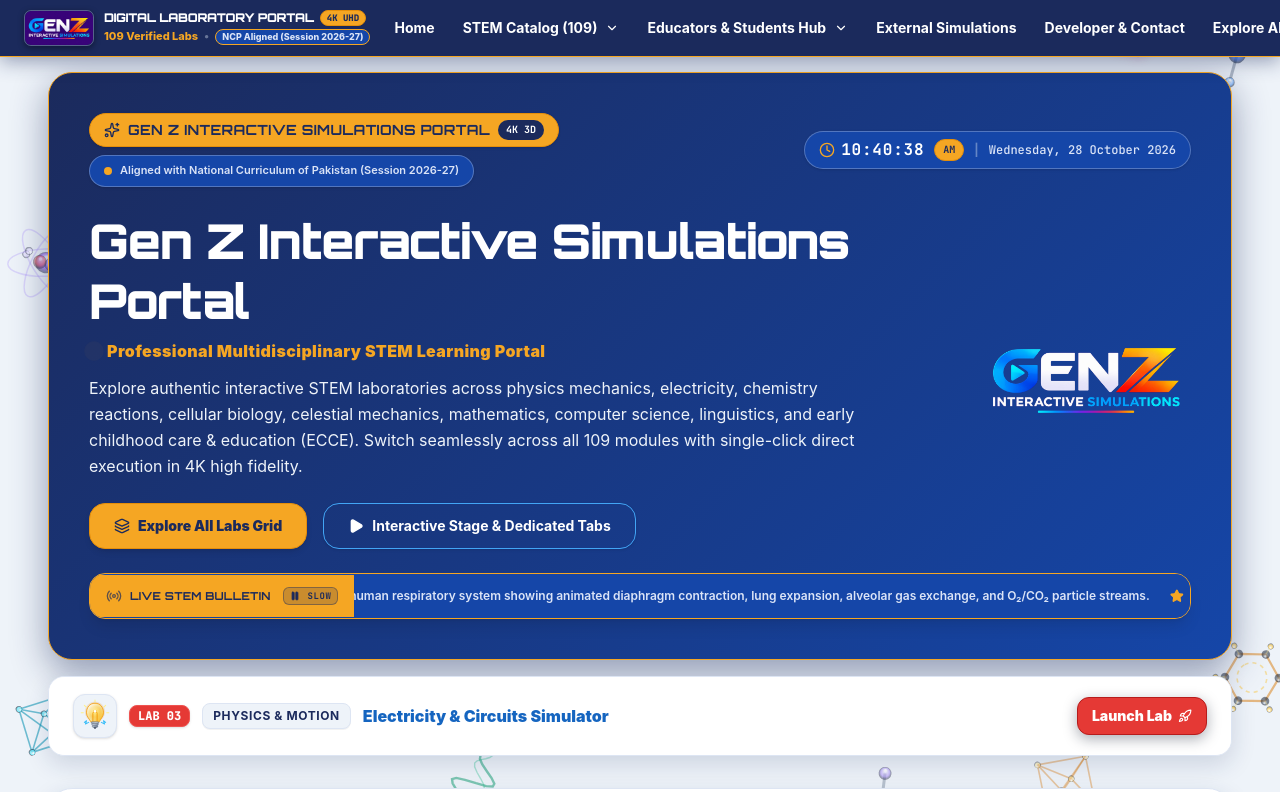
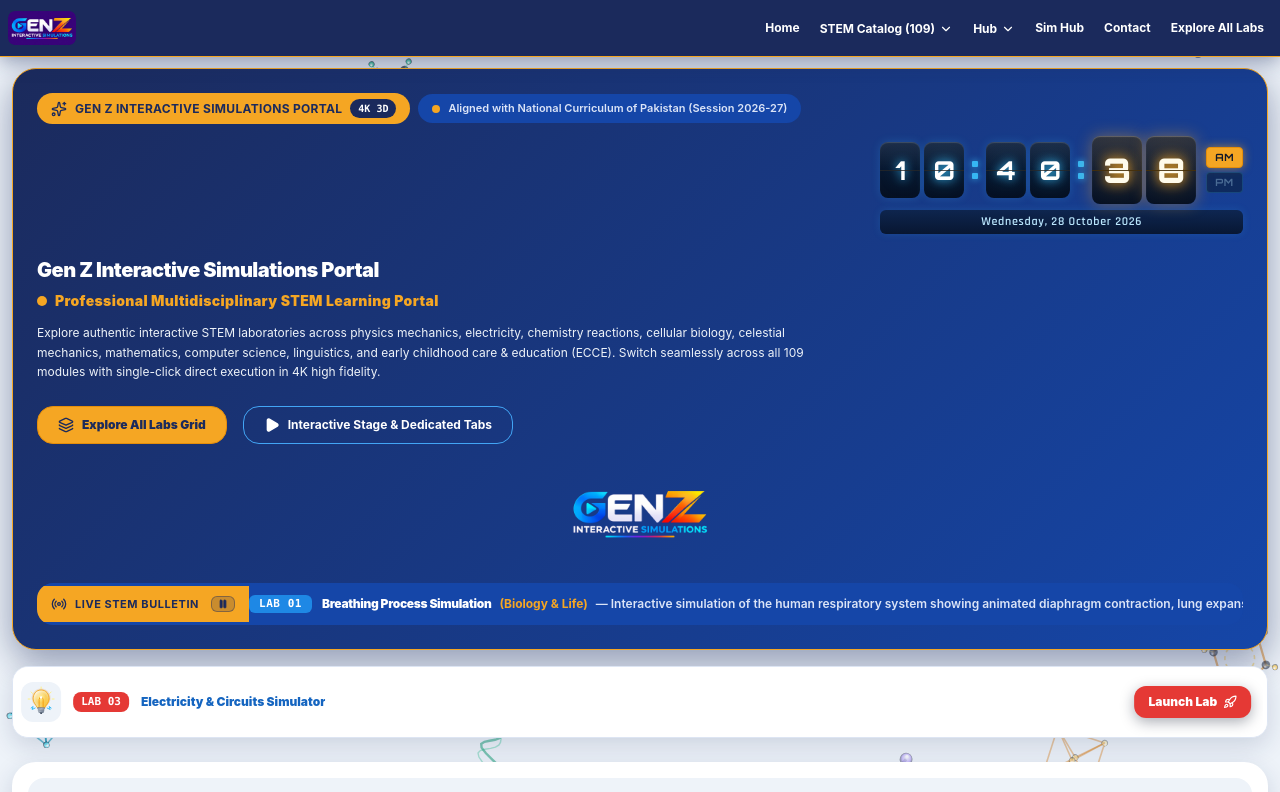
Before and after one commit to mimrankhan03147603964-stack/Gen-Z-Interactive-Simulation-, a React (Vite) app: page / in a window 1280 px wide. Shown: the top 792 px of the page. Built offline with nearby package versions, Linux system fonts and the light colour scheme; a web font is replaced by a local one.

Commit message:
feat: upgrade hero banner clock to futuristic flip-style

```diff
--- a/src/components/HeroBanner.tsx
+++ b/src/components/HeroBanner.tsx
@@ -257,37 +257,239 @@
             </span>
           </div>
 
-          {/* Right Area: Digital Clock Widget */}
-          <div className="flex items-center gap-2 flex-wrap ml-auto sm:ml-0">
+          {/* Right Area: Digital Futuristic Split-Flip Clock & Date Display */}
+          <div className="fx-clock-root flex flex-col items-end gap-1.5 ml-auto sm:ml-0 shrink-0 select-none">
+            {/* Scoped Keyframes for Digit Tick & Colon Blink */}
+            <style>{`
+              @keyframes fx-digit-tick {
+                0% {
+                  transform: translateY(-5px);
+                  filter: brightness(1.75);
+                }
+                100% {
+                  transform: translateY(0);
+                  filter: brightness(1);
+                }
+              }
+              @keyframes fx-colon-blink {
+                0%, 100% {
+                  opacity: 1;
+                  box-shadow: 0 0 8px #38bdf8;
+                }
+                50% {
+                  opacity: 0.2;
+                  box-shadow: 0 0 2px #38bdf8;
+                }
+              }
+              .fx-tick-anim {
+                animation: fx-digit-tick 0.22s cubic-bezier(0.2, 0.9, 0.3, 1) forwards;
+              }
+              .fx-colon-dot {
+                animation: fx-colon-blink 1s ease-in-out infinite;
+              }
+              @media (prefers-reduced-motion: reduce) {
+                .fx-tick-anim {
+                  animation: none !important;
+                }
+                .fx-colon-dot {
+                  animation: none !important;
+                  opacity: 1 !important;
+                }
+              }
+            `}</style>
+
+            {/* Digits Row: [H][H] : [M][M] : [S][S] [AM/PM] */}
+            <div className="flex items-center gap-1.5 sm:gap-2">
+              {/* Hours Group */}
+              <div className="flex items-center gap-1">
+                {[time.split(':')[0]?.[0] || '1', time.split(':')[0]?.[1] || '2'].map((digit, idx) => (
+                  <div
+                    key={`h-${idx}`}
+                    className="relative flex items-center justify-center w-[40px] h-[56px] rounded-lg overflow-hidden border shadow-sm"
+                    style={{
+                      background: 'linear-gradient(180deg, #0b1e3b 0%, #051022 100%)',
+                      borderColor: 'rgba(56, 189, 248, 0.45)',
+                      boxShadow: '0 0 10px rgba(56, 189, 248, 0.2), inset 0 1px 1px rgba(255, 255, 255, 0.15)',
+                    }}
+                  >
+                    {/* Horizontal Split Line */}
+                    <div
+                      className="absolute left-0 right-0 top-1/2 pointer-events-none z-10"
+                      style={{
+                        height: '1px',
+                        backgroundColor: 'rgba(0, 0, 0, 0.75)',
+                        borderBottom: '1px solid rgba(255, 255, 255, 0.12)',
+                      }}
+                    />
+                    {/* Subtle Top Specular Shine */}
+                    <div
+                      className="absolute inset-x-0 top-0 h-[48%] pointer-events-none"
+                      style={{
+                        background: 'linear-gradient(180deg, rgba(255, 255, 255, 0.08) 0%, rgba(255, 255, 255, 0) 100%)',
+                      }}
+                    />
+                    {/* Digit with Orbitron Font, Cyan Glow & Tick Animation */}
+                    <span
+                      key={digit}
+                      className="fx-tick-anim relative z-0 font-bold text-[26px] leading-none"
+                      style={{
+                        fontFamily: "'Orbitron', monospace",
+                        color: '#FFFFFF',
+                        textShadow: '0 0 10px rgba(56, 189, 248, 0.85), 0 0 20px rgba(56, 189, 248, 0.45)',
+                      }}
+                    >
+                      {digit}
+                    </span>
+                  </div>
+                ))}
+              </div>
+
+              {/* Colon 1 */}
+              <div className="flex flex-col items-center justify-center gap-1.5 px-0.5">
+                <span className="fx-colon-dot w-1.5 h-1.5 rounded-[1px] bg-[#38BDF8]" />
+                <span className="fx-colon-dot w-1.5 h-1.5 rounded-[1px] bg-[#38BDF8]" />
+              </div>
+
+              {/* Minutes Group */}
+              <div className="flex items-center gap-1">
+                {[time.split(':')[1]?.[0] || '0', time.split(':')[1]?.[1] || '0'].map((digit, idx) => (
+                  <div
+                    key={`m-${idx}`}
+                    className="relative flex items-center justify-center w-[40px] h-[56px] rounded-lg overflow-hidden border shadow-sm"
+                    style={{
+                      background: 'linear-gradient(180deg, #0b1e3b 0%, #051022 100%)',
+                      borderColor: 'rgba(56, 189, 248, 0.45)',
+                      boxShadow: '0 0 10px rgba(56, 189, 248, 0.2), inset 0 1px 1px rgba(255, 255, 255, 0.15)',
+                    }}
+                  >
+                    {/* Horizontal Split Line */}
+                    <div
+                      className="absolute left-0 right-0 top-1/2 pointer-events-none z-10"
+                      style={{
+                        height: '1px',
+                        backgroundColor: 'rgba(0, 0, 0, 0.75)',
+                        borderBottom: '1px solid rgba(255, 255, 255, 0.12)',
+                      }}
+                    />
+                    {/* Subtle Top Specular Shine */}
+                    <div
+                      className="absolute inset-x-0 top-0 h-[48%] pointer-events-none"
+                      style={{
+                        background: 'linear-gradient(180deg, rgba(255, 255, 255, 0.08) 0%, rgba(255, 255, 255, 0) 100%)',
+                      }}
+                    />
+                    {/* Digit with Orbitron Font, Cyan Glow & Tick Animation */}
+                    <span
+                      key={digit}
+                      className="fx-tick-anim relative z-0 font-bold text-[26px] leading-none"
+                      style={{
+                        fontFamily: "'Orbitron', monospace",
+                        color: '#FFFFFF',
+                        textShadow: '0 0 10px rgba(56, 189, 248, 0.85), 0 0 20px rgba(56, 189, 248, 0.45)',
+                      }}
+                    >
+                      {digit}
+                    </span>
+                  </div>
+                ))}
+              </div>
+
+              {/* Colon 2 */}
+              <div className="flex flex-col items-center justify-center gap-1.5 px-0.5">
+                <span className="fx-colon-dot w-1.5 h-1.5 rounded-[1px] bg-[#38BDF8]" />
+                <span className="fx-colon-dot w-1.5 h-1.5 rounded-[1px] bg-[#38BDF8]" />
+              </div>
+
+              {/* Seconds Group (Clearly LARGER boxes, heavier digits, Amber glow & border) */}
+              <div className="flex items-center gap-1">
+                {[time.split(':')[2]?.[0] || '0', time.split(':')[2]?.[1] || '0'].map((digit, idx) => (
+                  <div
+                    key={`s-${idx}`}
+                    className="relative flex items-center justify-center w-[50px] h-[68px] rounded-lg overflow-hidden border shadow-md"
+                    style={{
+                      background: 'linear-gradient(180deg, #162644 0%, #061124 100%)',
+                      borderColor: '#F5A623',
+                      boxShadow: '0 0 16px rgba(245, 166, 35, 0.4), inset 0 1px 1px rgba(255, 255, 255, 0.25)',
+                    }}
+                  >
+                    {/* Horizontal Split Line */}
+                    <div
+                      className="absolute left-0 right-0 top-1/2 pointer-events-none z-10"
+                      style={{
+                        height: '1px',
+                        backgroundColor: 'rgba(0, 0, 0, 0.85)',
+                        borderBottom: '1px solid rgba(245, 166, 35, 0.25)',
+                      }}
+                    />
+                    {/* Subtle Top Specular Shine */}
+                    <div
+                      className="absolute inset-x-0 top-0 h-[48%] pointer-events-none"
+                      style={{
+                        background: 'linear-gradient(180deg, rgba(245, 166, 35, 0.12) 0%, rgba(245, 166, 35, 0) 100%)',
+                      }}
+                    />
+                    {/* Digit with Orbitron Font, Amber Glow & Tick Animation */}
+                    <span
+                      key={digit}
+                      className="fx-tick-anim relative z-0 font-black text-[34px] leading-none"
+                      style={{
+                        fontFamily: "'Orbitron', monospace",
+                        color: '#FFFBEB',
+                        textShadow: '0 0 12px rgba(245, 166, 35, 0.95), 0 0 24px rgba(245, 166, 35, 0.55)',
+                      }}
+                    >
+                      {digit}
+                    </span>
+                  </div>
+                ))}
+              </div>
+
+              {/* Stacked AM/PM Badges */}
+              <div className="flex flex-col gap-1 pl-1">
+                <span
+                  className="px-2 py-0.5 rounded text-[10px] font-bold tracking-wider transition-all"
+                  style={{
+                    fontFamily: "'Orbitron', monospace",
+                    backgroundColor: period === 'AM' ? '#F5A623' : 'rgba(11, 30, 59, 0.6)',
+                    color: period === 'AM' ? '#0F172A' : 'rgba(186, 230, 253, 0.35)',
+                    border: period === 'AM' ? '1px solid #E58E0A' : '1px solid rgba(56, 189, 248, 0.2)',
+                    boxShadow: period === 'AM' ? '0 0 10px rgba(245, 166, 35, 0.6)' : 'none',
+                  }}
+                >
+                  AM
+                </span>
+                <span
+                  className="px-2 py-0.5 rounded text-[10px] font-bold tracking-wider transition-all"
+                  style={{
+                    fontFamily: "'Orbitron', monospace",
+                    backgroundColor: period === 'PM' ? '#F5A623' : 'rgba(11, 30, 59, 0.6)',
+                    color: period === 'PM' ? '#0F172A' : 'rgba(186, 230, 253, 0.35)',
+                    border: period === 'PM' ? '1px solid #E58E0A' : '1px solid rgba(56, 189, 248, 0.2)',
+                    boxShadow: period === 'PM' ? '0 0 10px rgba(245, 166, 35, 0.6)' : 'none',
+                  }}
+                >
+                  PM
+                </span>
+              </div>
+            </div>
+
+            {/* Date Display Box Below Digits */}
             <div
-              className="inline-flex items-center gap-2.5 px-3.5 py-1.5 rounded-full border shadow-sm"
+              className="flex items-center justify-center w-full px-3 py-1 rounded-md border"
               style={{
-                backgroundColor: '#1546A8',
-                borderColor: 'rgba(221, 229, 243, 0.3)',
-                color: '#DBE4F7'
+                background: 'linear-gradient(180deg, rgba(11, 30, 59, 0.75) 0%, rgba(5, 16, 34, 0.85) 100%)',
+                borderColor: 'rgba(56, 189, 248, 0.3)',
+                boxShadow: '0 0 8px rgba(56, 189, 248, 0.15)',
               }}
             >
-              <div className="flex items-center gap-1.5 font-mono font-bold text-xs sm:text-sm">
-                <Clock className="w-4 h-4 shrink-0 pointer-events-none text-[#F5A623]" />
-                <span className="font-mono tracking-wider text-sm sm:text-base font-bold text-white">
-                  {time || '00:00:00'}
-                </span>
-              </div>
-
               <span
-                className="px-2 py-0.5 rounded-full text-[10px] font-bold uppercase font-mono"
+                className="font-semibold text-xs sm:text-[13px] tracking-wider"
                 style={{
-                  backgroundColor: '#F5A623',
-                  color: '#1B2A5C',
-                  border: '1px solid #E58E0A'
+                  fontFamily: "'Rajdhani', sans-serif",
+                  color: '#BAE6FD',
+                  letterSpacing: '0.06em',
                 }}
               >
-                {period}
-              </span>
-
-              <span className="font-bold text-xs" style={{ color: 'rgba(221, 229, 243, 0.4)' }}>|</span>
-
-              <span className="font-medium whitespace-nowrap text-[11px] sm:text-xs font-mono" style={{ color: '#DBE4F7' }}>
                 {dateStr || 'Loading date...'}
               </span>
             </div>
```
